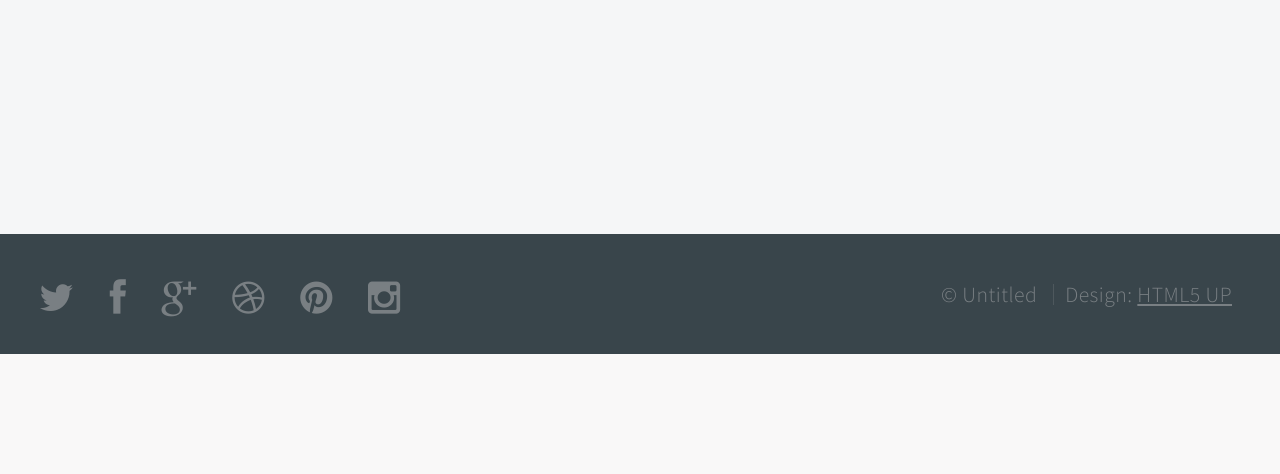
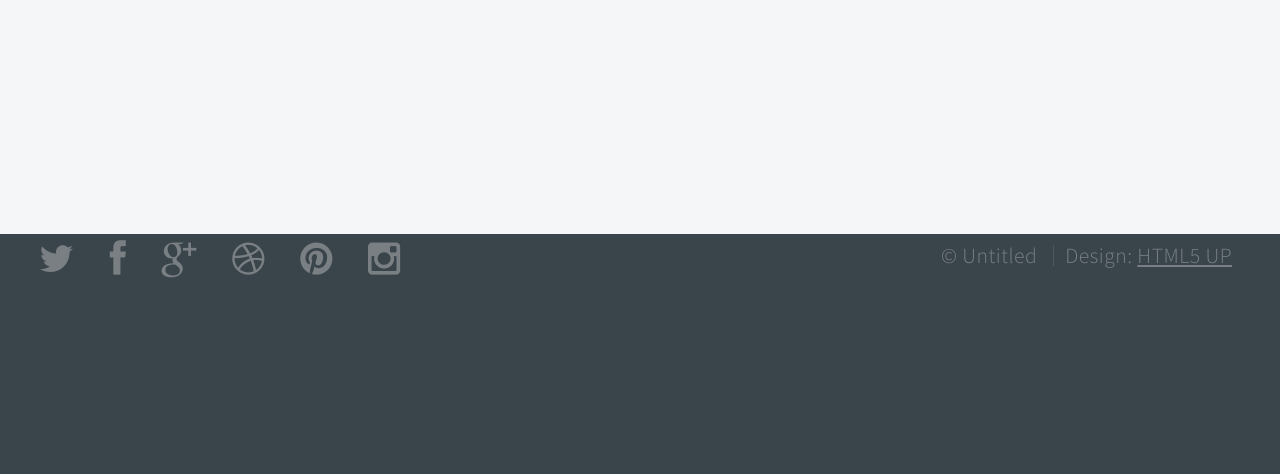
Before and after one commit to zoearthmoon/tpl_zoearthblog_01, a PHP site: page /index.html in a window 1280 px wide. Shown: the part 4310-4784 px from the top of the page. Before the commit the page ends 4664 px from the top, so only its background shows below. Run offline with PHP 8.4, Linux system fonts and the light colour scheme.

Commit message:
調整 CSS

```diff
--- a/addJs.php
+++ b/addJs.php
@@ -7,7 +7,7 @@ $tmpUrl = JUri::base().'templates/'.$this->template.'/';
 $doc->addStyleSheet('http://fonts.googleapis.com/css?family=Droid+Serif:400,400italic|Open+Sans:400,300,600,700','text/css');
 $doc->addStyleSheet($tmpUrl.'bootstrap/css/bootstrap.min.css','text/css');
 $doc->addStyleSheet($tmpUrl.'css/skel-noscript.css','text/css');
-$doc->addStyleSheet($tmpUrl.'css/style.css','text/css');
+//$doc->addStyleSheet($tmpUrl.'css/style.css','text/css');
 
 $doc->addScript($tmpUrl.'bootstrap/js/bootstrap.min.js');
 $doc->addScript($tmpUrl.'js/jquery.poptrox.min.js');
--- a/css/style.css
+++ b/css/style.css
@@ -1218,8 +1218,8 @@
 
 	#footer {
 		position: relative;
-		height: 5em;
-		line-height: 5em;
+		height: 10em;
+		/*line-height: 5em;*/
 		margin: 0;
 		background: #39454b;
 		color: #999;
@@ -1241,8 +1241,8 @@
 			position: absolute;
 			left: 1em;
 			top: 0.25em;
-			height: 5em;
-			line-height: 5em;
+			/*height: 5em;*/
+			/*line-height: 5em;*/
 			margin: 0;
 		}
 
@@ -1259,8 +1259,8 @@
 			position: absolute;
 			right: 2em;
 			top: 0;
-			height: 5em;
-			line-height: 5em;
+			/*height: 5em;*/
+			/*line-height: 5em;*/
 			margin: 0;
 		}
 
--- a/page_index.php
+++ b/page_index.php
@@ -24,7 +24,7 @@ defined('_JEXEC') or die;
     <jdoc:include type="modules" name="INDEX-CENTER-CENTER" />
     <jdoc:include type="modules" name="INDEX-CENTER-BOTTOM" />
     <footer id="footer">
-        <div class="actions hidden-xs">
+        <div class="actions">
             <jdoc:include type="modules" name="PAGE-BOTTOM-LEFT" />
         </div>
         <div class="menu text-right">
--- a/page_inside.php
+++ b/page_inside.php
@@ -35,7 +35,7 @@ defined('_JEXEC') or die;
     </div>
     <jdoc:include type="modules" name="INDEX-CENTER-BOTTOM" />
     <footer id="footer">
-        <div class="actions hidden-xs">
+        <div class="actions">
             <jdoc:include type="modules" name="PAGE-BOTTOM-LEFT" />
         </div>
         <div class="menu text-right">
```
